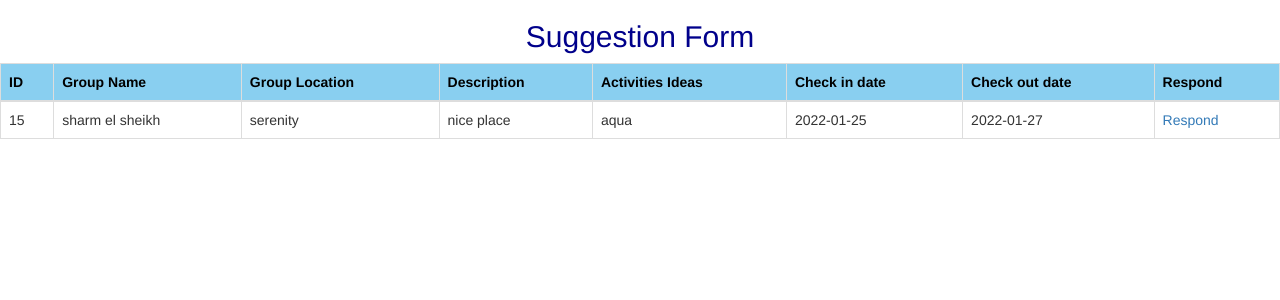
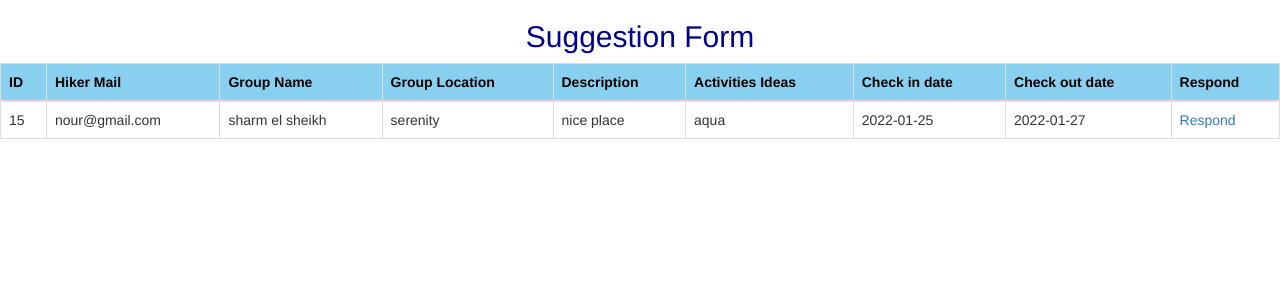
Before and after one commit to yasminkandil/WebHiking, a PHP site: page /AdminResponse.php in a window 1280 px wide. Shown: the top 300 px of the page. Run offline with PHP 8.4, Linux system fonts and the light colour scheme; data comes from the database, SQL or seed files in the repository.

Commit message:
Update AdminResponse.php

```diff
--- a/AdminResponse.php
+++ b/AdminResponse.php
@@ -25,6 +25,8 @@
 <thead>
 	<tr>
 			<th>ID</th>
+			<th>Hiker Mail</th>
+
 			<th>Group Name</th>
 			<th>Group Location</th>
 			<th>Description</th>
@@ -48,6 +50,7 @@ $servername="localhost";
 
 			?>
 			<td> <?php echo $row["ID"];?></td>
+			<td> <?php echo $row["Email"];?></td>
 			<td> <?php echo $row['GroupName'];?></td>
 			<td> <?php echo $row['GroupLocation'];?></td>
 		    <td><?php echo $row['Describtion'];?></td>
```
